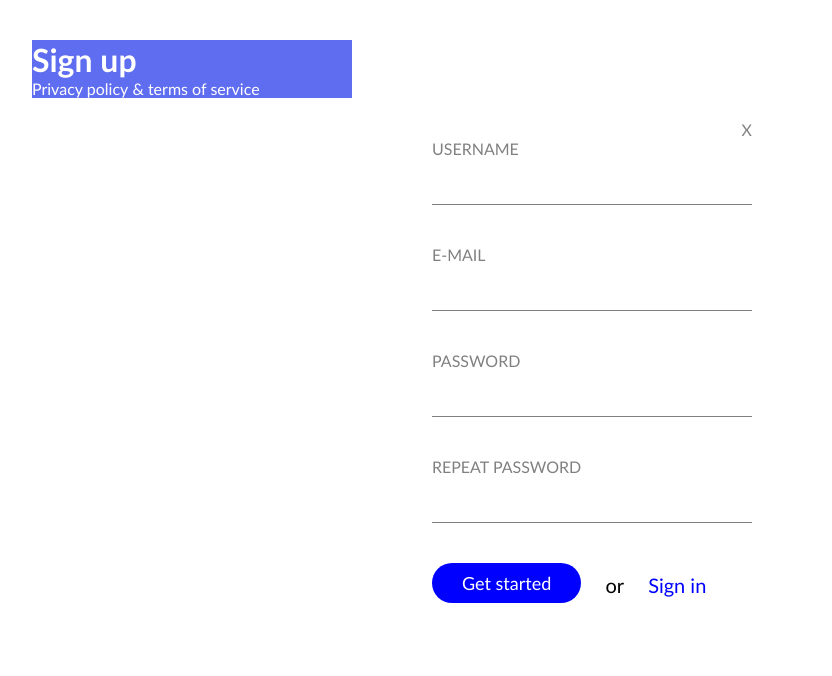
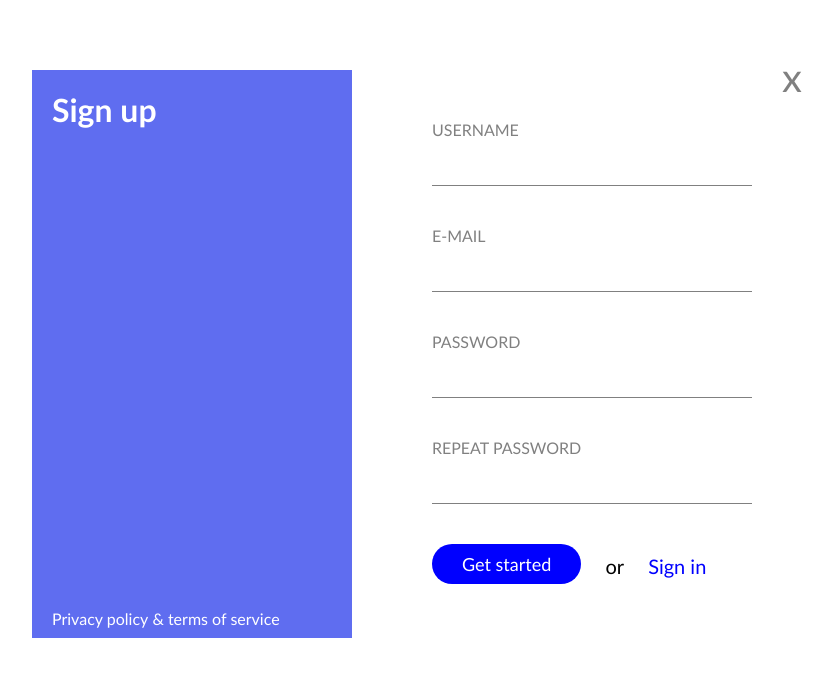
Before and after one commit to nubranger/BIT-pamoka-6, a plain HTML site: page paskaitos-signup/index.html in a window 1280 px wide. Shown: the whole page, without its empty margins (208-1040 px from the left). Drawn offline with Linux system fonts and the light colour scheme.

Commit message:
position absolute

```diff
--- a/paskaitos-signup/css/main.css
+++ b/paskaitos-signup/css/main.css
@@ -10,6 +10,7 @@ body {
     width: 800px;
     margin-top: 40px;
     margin-left: calc( (100% - 800px) / 2 );
+    position: relative;
 
 
 }
@@ -18,19 +19,23 @@ body {
         width: 40%;
         float: left;
         background-color: rgb(95, 109, 240);
-
+        color: white;
         /* background: url(/img/hill.png);
         background-size:initial;
         background-repeat: no-repeat; */
 
+        position: absolute;
+        top: 30px;
+        bottom: 30px;
 
-        color: white;
+
 
 
     }
         h1 {
             display: inline-block;
             width: 100%;
+            padding:20px;
 
 
 
@@ -38,6 +43,13 @@ body {
         }
         footer {
             display: inline-block;
+            /* width: 100%; */
+
+            position: absolute;
+            bottom: 10px;
+            left: 20px;
+            right: 20px;
+
 
 
         }
@@ -58,16 +70,28 @@ body {
     .right {
         display: inline-block;
         width: 60%;
-        float: left;
+        float: right;
         padding: 80px;
         background-color: white;
+        /* visi position by default buna static */
+        position: relative;
 
     }
         .x {
             display: inline-block;
-            float: right;
-            color: grey;
-            text-transform: uppercase;
+            color: gray;
+            height: 80px;
+            width: 80px;
+            font-size: 40px;
+            text-align: center;
+            line-height: 74px;
+
+            position: absolute;
+            top: 0;
+            right: 0;
+
+            /* margin-top: -80px;
+            margin-left: 320px; */
 
         }
         .form-row > span {
```
